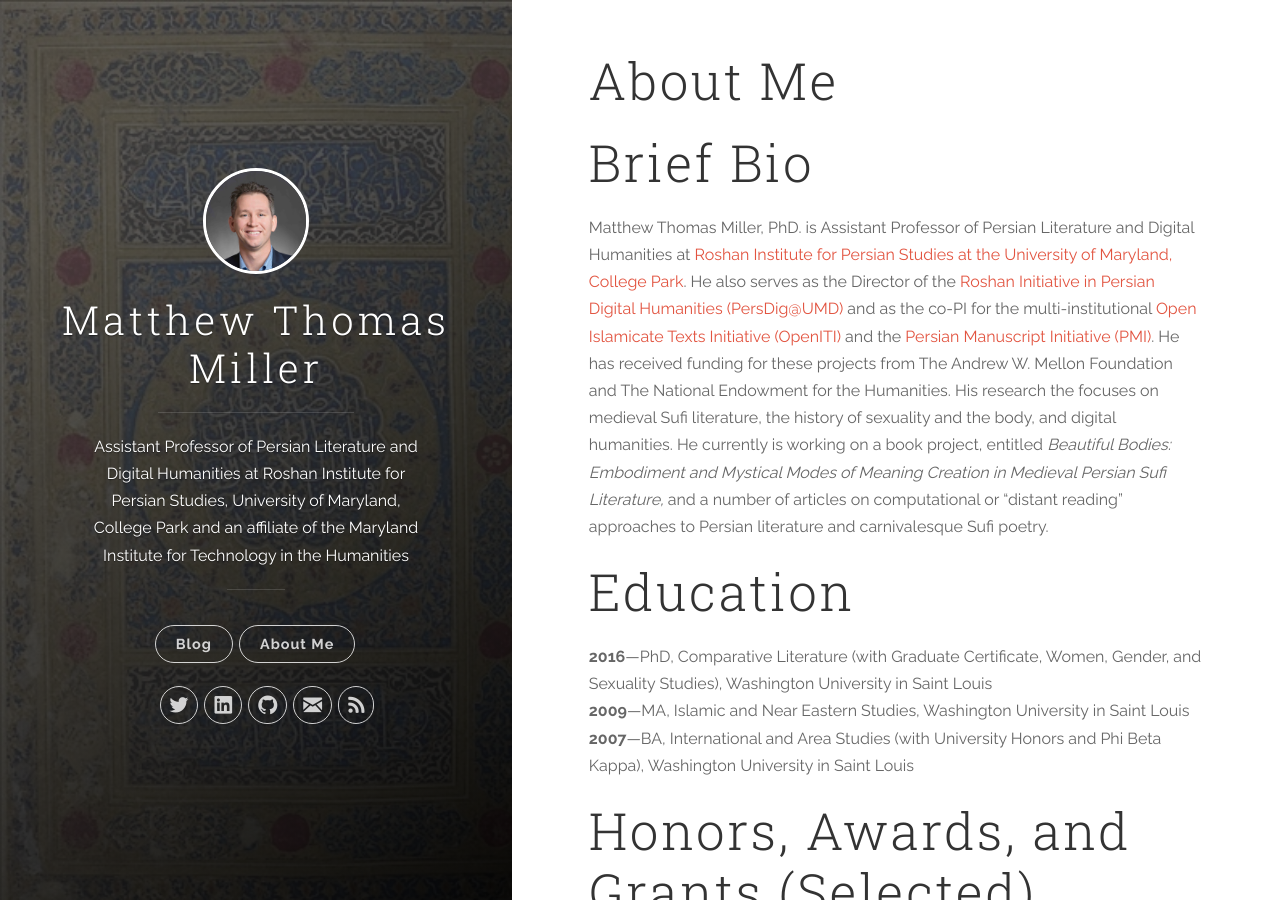
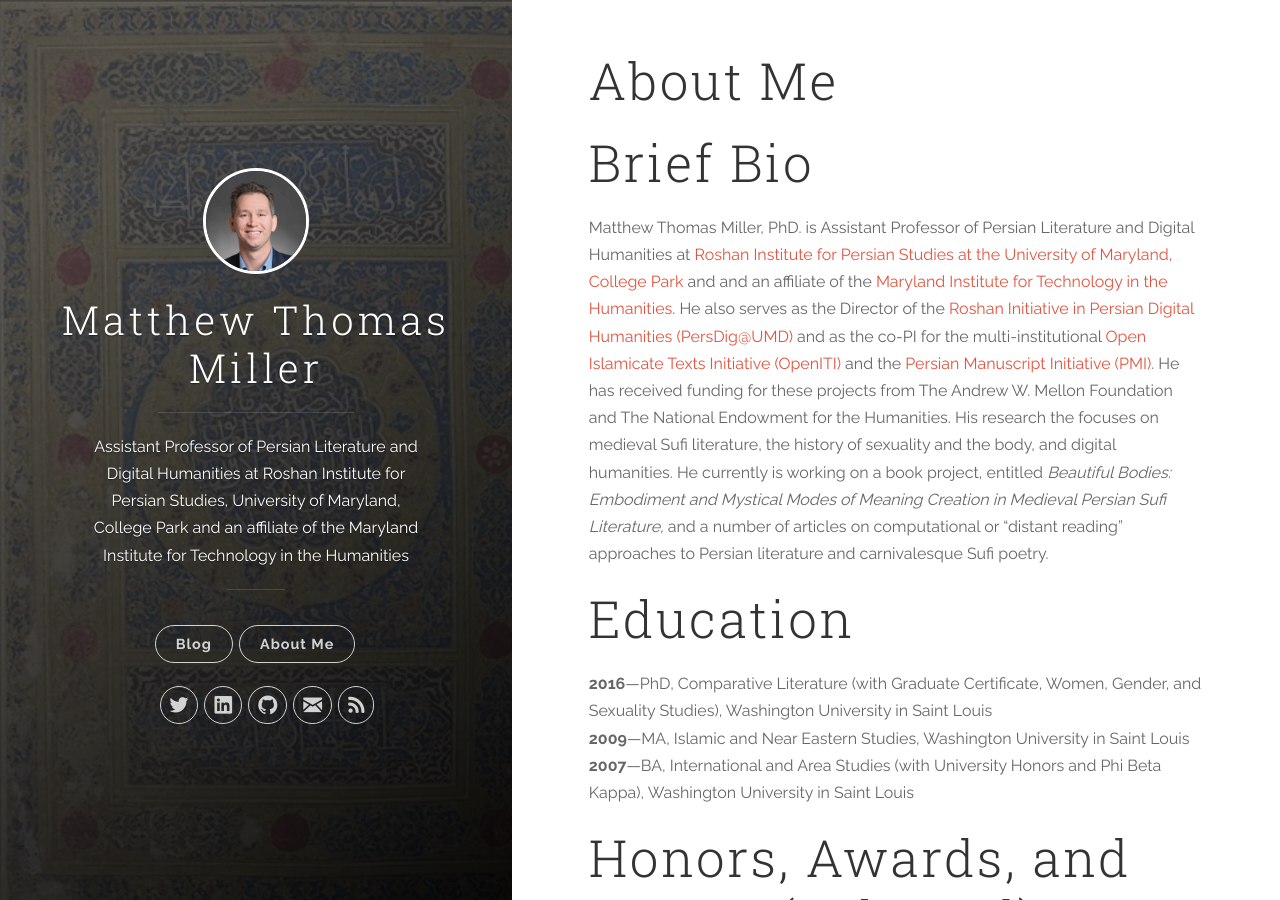
Before and after one commit to MatthewThomasMiller/MatthewThomasMiller.github.io, a Jekyll site: the page built from about-me.md, in a window 1280 px wide and 900 px high. Built offline with Jekyll 4.4.1, drawn with Linux system fonts in a browser that asks for light colours.

Commit message:
Update about-me.md

```diff
--- a/about-me.md
+++ b/about-me.md
@@ -5,7 +5,7 @@
 
 # Brief Bio
 
-Matthew Thomas Miller, PhD. is Assistant Professor of Persian Literature and Digital Humanities at [Roshan Institute for Persian Studies at the University of Maryland, College Park](http://sllc.umd.edu/persian). He also serves as the Director of the [Roshan Initiative in Persian Digital Humanities (PersDig@UMD)](http://persdig.umd.edu/) and as the co-PI for the multi-institutional [Open Islamicate Texts Initiative (OpenITI)](https://www.openiti.org/) and the [Persian Manuscript Initiative (PMI)](http://www.persianmanuscript.org/). He has received funding for these projects from The Andrew W. Mellon Foundation and The National Endowment for the Humanities. His research the focuses on medieval Sufi literature, the history of sexuality and the body, and digital humanities. He currently is working on a book project, entitled *Beautiful Bodies: Embodiment and Mystical Modes of Meaning Creation in Medieval Persian Sufi Literature,* and a number of articles on computational or “distant reading” approaches to Persian literature and carnivalesque Sufi poetry.
+Matthew Thomas Miller, PhD. is Assistant Professor of Persian Literature and Digital Humanities at [Roshan Institute for Persian Studies at the University of Maryland, College Park](http://sllc.umd.edu/persian) and and an affiliate of the [Maryland Institute for Technology in the Humanities](mith.umd.edu/people/). He also serves as the Director of the [Roshan Initiative in Persian Digital Humanities (PersDig@UMD)](http://persdig.umd.edu/) and as the co-PI for the multi-institutional [Open Islamicate Texts Initiative (OpenITI)](https://www.openiti.org/) and the [Persian Manuscript Initiative (PMI)](http://www.persianmanuscript.org/). He has received funding for these projects from The Andrew W. Mellon Foundation and The National Endowment for the Humanities. His research the focuses on medieval Sufi literature, the history of sexuality and the body, and digital humanities. He currently is working on a book project, entitled *Beautiful Bodies: Embodiment and Mystical Modes of Meaning Creation in Medieval Persian Sufi Literature,* and a number of articles on computational or “distant reading” approaches to Persian literature and carnivalesque Sufi poetry.
 
 # Education
 
```
